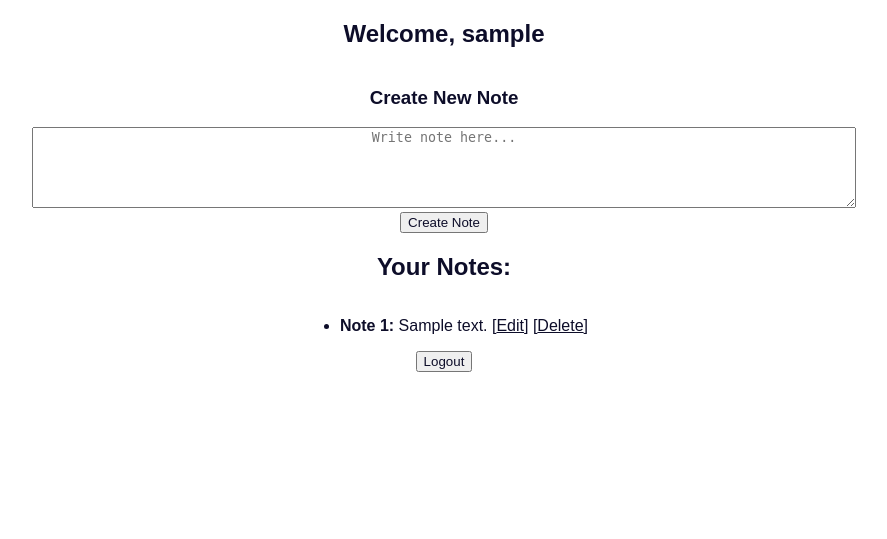
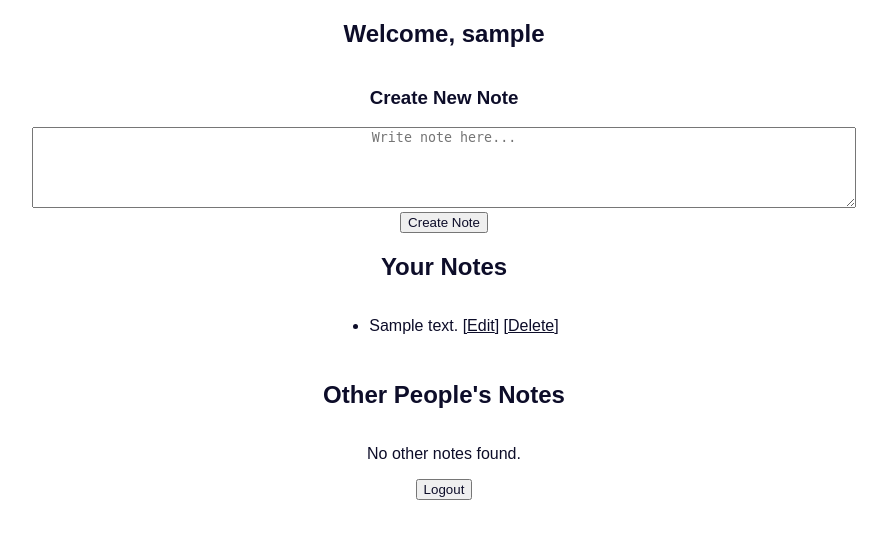
Before and after one commit to lucas-svi/notetaker-ai, a PHP site: page /backend/dashboard.php in a window 1280 px wide. Shown: the top 539 px of the page, without its empty margins (196-1083 px from the left). Run offline with PHP 8.4, Linux system fonts and the light colour scheme; the visitor is signed in with stand-in values (Sample User, id 1); tables that the repository leaves empty or names only in its code hold one stand-in row (values such as "Sample post").

Commit message:
updated note view (Issue #85)

```diff
--- a/backend/dashboard.php
+++ b/backend/dashboard.php
@@ -6,11 +6,26 @@ require 'db.php';
 
 $username = $_SESSION['username'];
 
-// Fetch notes from database
-$stmt = $conn->prepare("SELECT id, note FROM notes WHERE username = ? ORDER BY id ASC");
-$stmt->bind_param("s", $username);
-$stmt->execute();
-$result = $stmt->get_result();
+// Get user's notes
+$stmt_user_notes = $conn->prepare("
+    SELECT id, note, username
+    FROM notes
+    WHERE username = ?
+");
+$stmt_user_notes->bind_param("s", $username);
+$stmt_user_notes->execute();
+$user_notes_result = $stmt_user_notes->get_result();
+
+// Get notes from everyone else
+$stmt_other_notes = $conn->prepare("
+    SELECT id, note, username
+    FROM notes
+    WHERE username != ?
+");
+$stmt_other_notes->bind_param("s", $username);
+$stmt_other_notes->execute();
+$other_notes_result = $stmt_other_notes->get_result();
+
 ?>
 
 <!DOCTYPE html>
@@ -29,20 +44,38 @@ $result = $stmt->get_result();
         <button type="submit">Create Note</button>
     </form>
 
-    <h2>Your Notes:</h2>
-    <?php if ($result->num_rows > 0): $note_num = 1;?>
+    <!-- Show, Edit, or Delete Your Notes -->
+    <h2>Your Notes</h2>
+    <?php if ($user_notes_result->num_rows > 0): ?>
         <ul>
-            <?php while($row = $result->fetch_assoc()):?>
-                <li>
-                    <strong>Note <?php echo $note_num;?>:</strong>
-                    <?php echo htmlspecialchars($row['note']); ?>
-                    [<a href="note.php?edit=<?php echo $row['id']; $note_num++;?>">Edit</a>]
-                    [<a href="note.php?delete=<?php echo $row['id'];?>">Delete</a>]
+            <?php while($row = $user_notes_result->fetch_assoc()): ?>
+                <li style="margin-bottom:10px;">
+                    <?php echo nl2br(htmlspecialchars($row['note'])); ?>
+
+                    <!-- Show Edit and Delete links only for the logged-in user's notes -->
+                    [<a href="note.php?edit=<?php echo $row['id']; ?>">Edit</a>]
+                    [<a href="note.php?delete=<?php echo $row['id']; ?>">Delete</a>]
                 </li>
+            <?php endwhile; ?>
         </ul>
-    <?php endwhile; ?>
     <?php else: ?>
         <p>No notes found.</p>
+    <?php endif; ?>
+
+    <!-- Show other notes -->
+    <h2>Other People's Notes</h2>
+    <?php if ($other_notes_result->num_rows > 0): ?>
+        <ul>
+            <?php while($row = $other_notes_result->fetch_assoc()): ?>
+                <li style="margin-bottom:10px;">
+                    <strong>
+                    <?php echo htmlspecialchars($row['username']); ?>'s Note:</strong><br>
+                    <?php echo nl2br(htmlspecialchars($row['note'])); ?>
+                </li>
+            <?php endwhile; ?>
+        </ul>
+    <?php else: ?>
+        <p>No other notes found.</p>
     <?php endif; ?>
 
     <form action="logout.php" method="POST">
@@ -52,6 +85,7 @@ $result = $stmt->get_result();
 </html>
 
 <?php
-$stmt->close();
+$stmt_user_notes->close();
+$stmt_other_notes->close();
 $conn->close();
 ?>
```
